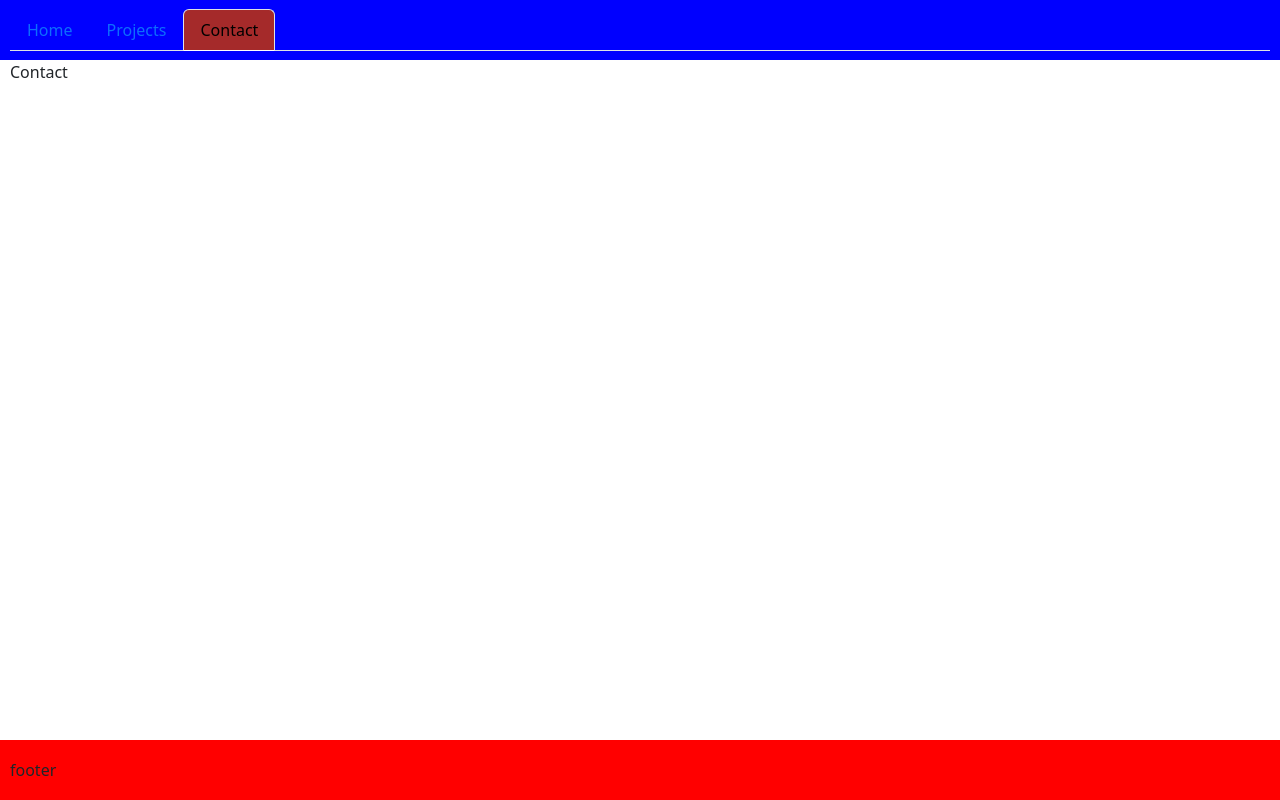
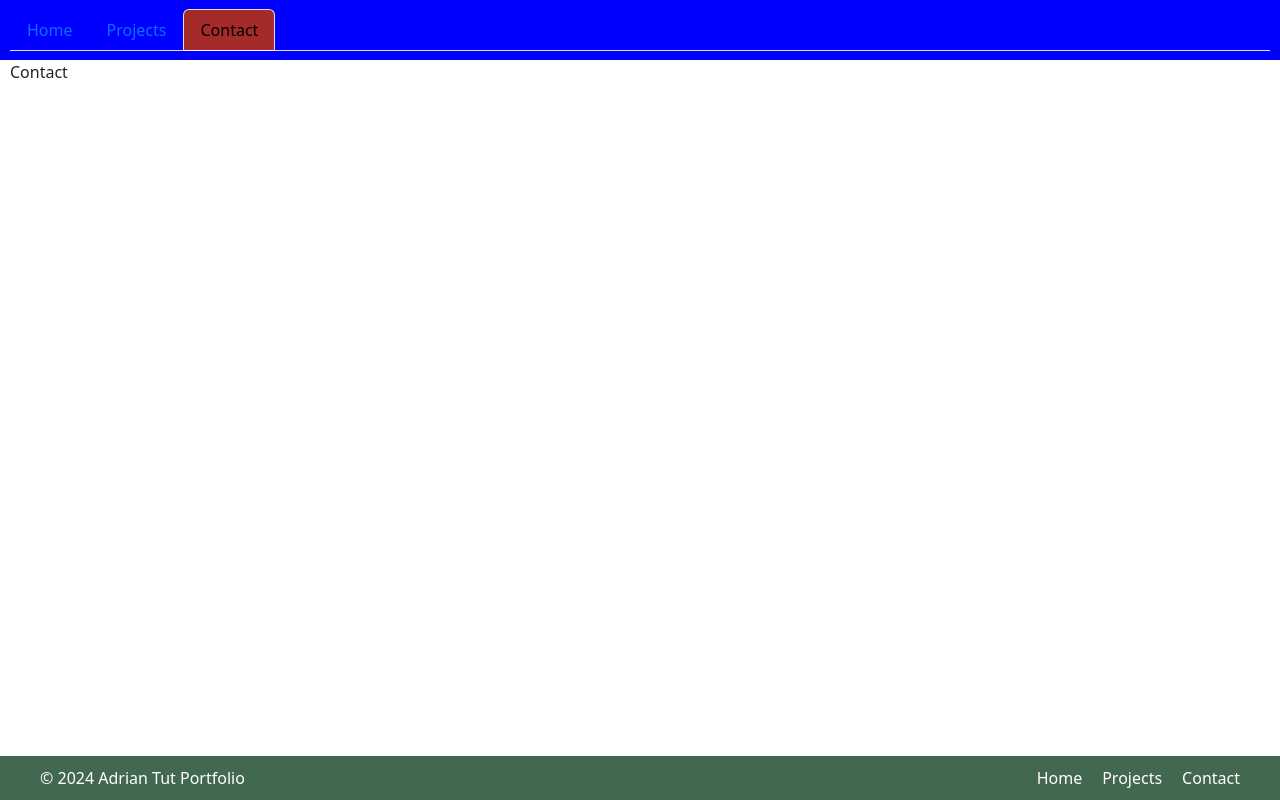
Before and after one commit to Adriantutuianu/react-portfolio, a React (Vite) app: page /contact in a window 1280 px wide. Built offline with nearby package versions, Linux system fonts and the light colour scheme.

Commit message:
Styled footer

```diff
--- a/src/App.css
+++ b/src/App.css
@@ -1,5 +1,5 @@
 .main-section {
-  min-height: calc(100vh - 120px);
+  min-height: calc(100vh - 104px);
   max-width: 1400px;
   width: 100%;
   margin: 0 auto;
--- a/src/components/footer/Footer.jsx
+++ b/src/components/footer/Footer.jsx
@@ -1,8 +1,25 @@
 import "./footer.css";
+
 const Footer = () => {
+  const currentYear = new Date().getFullYear();
   return (
-    <footer className="footer ">
-      <div className="content"> footer</div>
+    <footer>
+      <div className="footer-content">
+        <a href="https://adriantutuianu.github.io/react-portfolio/">
+          &copy; {currentYear} Adrian Tut Portfolio
+        </a>
+        <ul>
+          <li>
+            <a href="/">Home</a>
+          </li>
+          <li>
+            <a href="/projects">Projects</a>
+          </li>
+          <li>
+            <a href="/contact">Contact</a>
+          </li>
+        </ul>
+      </div>
     </footer>
   );
 };
--- a/src/components/footer/footer.css
+++ b/src/components/footer/footer.css
@@ -1,6 +1,48 @@
-.footer {
-  background-color: red;
-  height: 60px;
+footer {
+  background-color: #436850;
+  color: #fff;
+  max-height: 55px;
+  padding: 10px 0;
+  text-align: center;
+}
+
+.footer-content {
+  max-width: 1200px;
+  margin: 0 auto;
   display: flex;
+  justify-content: space-between;
   align-items: center;
 }
+
+.footer-content a {
+  color: #fff;
+  text-decoration: none;
+}
+
+.footer-content a:hover {
+  text-decoration: underline;
+}
+
+.footer-content ul {
+  list-style-type: none;
+  padding: 0;
+  margin-bottom: 0;
+}
+
+.footer-content ul li {
+  display: inline;
+  margin-right: 20px;
+}
+
+.footer-content ul li:last-child {
+  margin-right: 0;
+}
+
+.footer-content ul li a {
+  color: #fff;
+  text-decoration: none;
+}
+
+.footer-content ul li a:hover {
+  text-decoration: underline;
+}
--- a/src/index.css
+++ b/src/index.css
@@ -15,3 +15,9 @@ body #root {
   justify-content: space-between;
   height: 100%;
 }
+
+/* colors */
+/* #12372A */
+/* #436850 */
+/* #ADBC9F */
+/* #FBFADA */
```
